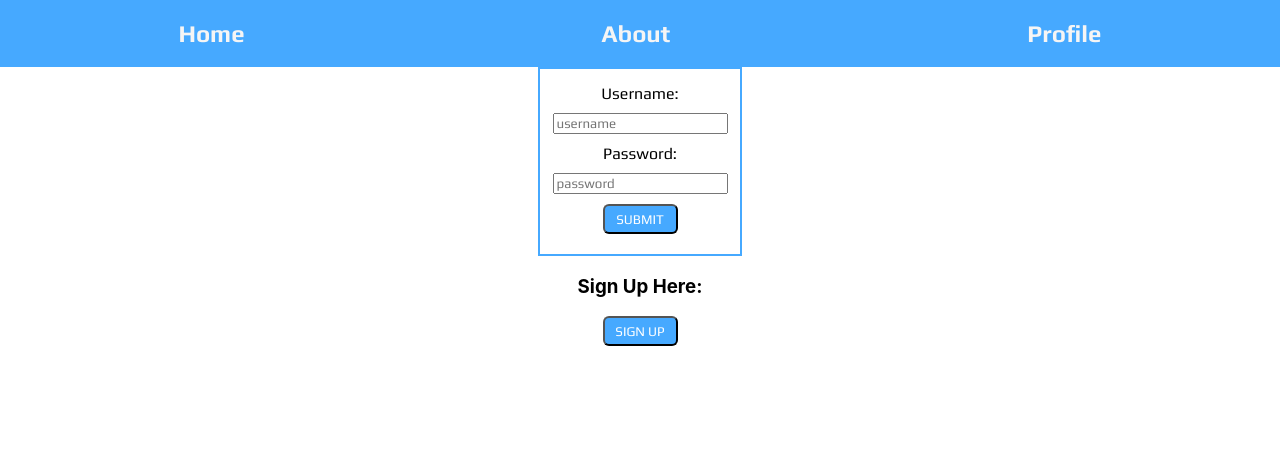
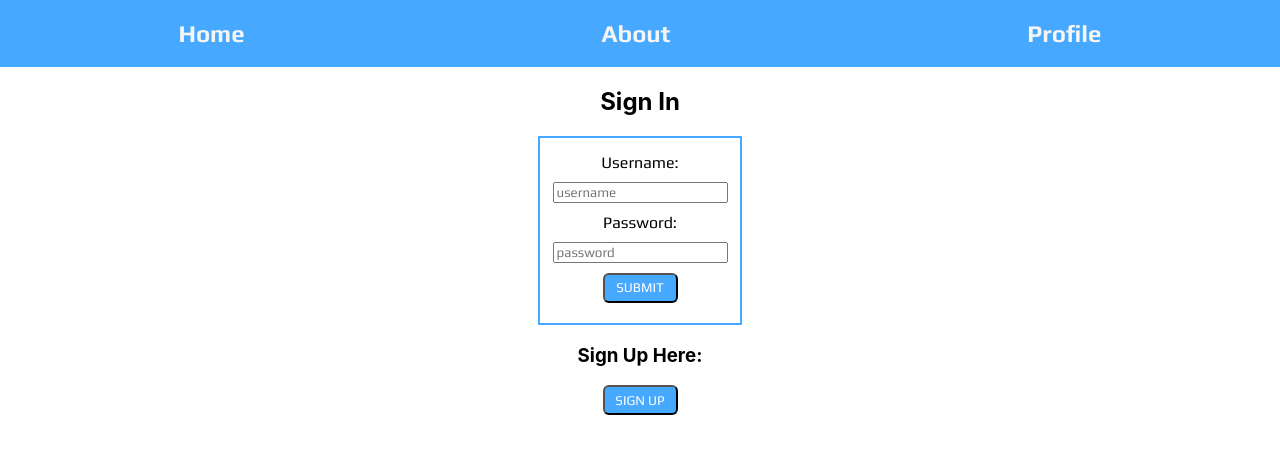
Before and after one commit to milywendland/Project-4, a React (Create React App) app in the folder client/: page /signin in a window 1280 px wide. Shown: the top 454 px of the page. Built offline with nearby package versions, Linux system fonts and the light colour scheme.

Commit message:
sign in page fixed

```diff
--- a/client/src/index.css
+++ b/client/src/index.css
@@ -50,6 +50,10 @@ nav a:hover{
 .haydie img{
   height: 200px;
 
+}
+
+.signin-wrapper{
+  margin-top: 20px;
 }
 
 .signin{
--- a/client/src/pages/signin.js
+++ b/client/src/pages/signin.js
@@ -23,6 +23,8 @@ const SignIn = ({ setUser, toggleAuthenticated }) => {
 
   return (
     <div>
+      <div className="signin-wrapper">
+        <h2>Sign In</h2>
         <div className="signin">
           <form onSubmit={handleSubmit}>
             <label>
@@ -50,6 +52,7 @@ const SignIn = ({ setUser, toggleAuthenticated }) => {
             <button type="submit">SUBMIT</button>
           </form>
         </div>
+      </div>
       <div className="register-b">
         <h3>Sign Up Here:</h3>
         <button onClick={() => navigate('/register')}>SIGN UP</button>
```
Lines whose indentation alone changed are shown as unchanged.
